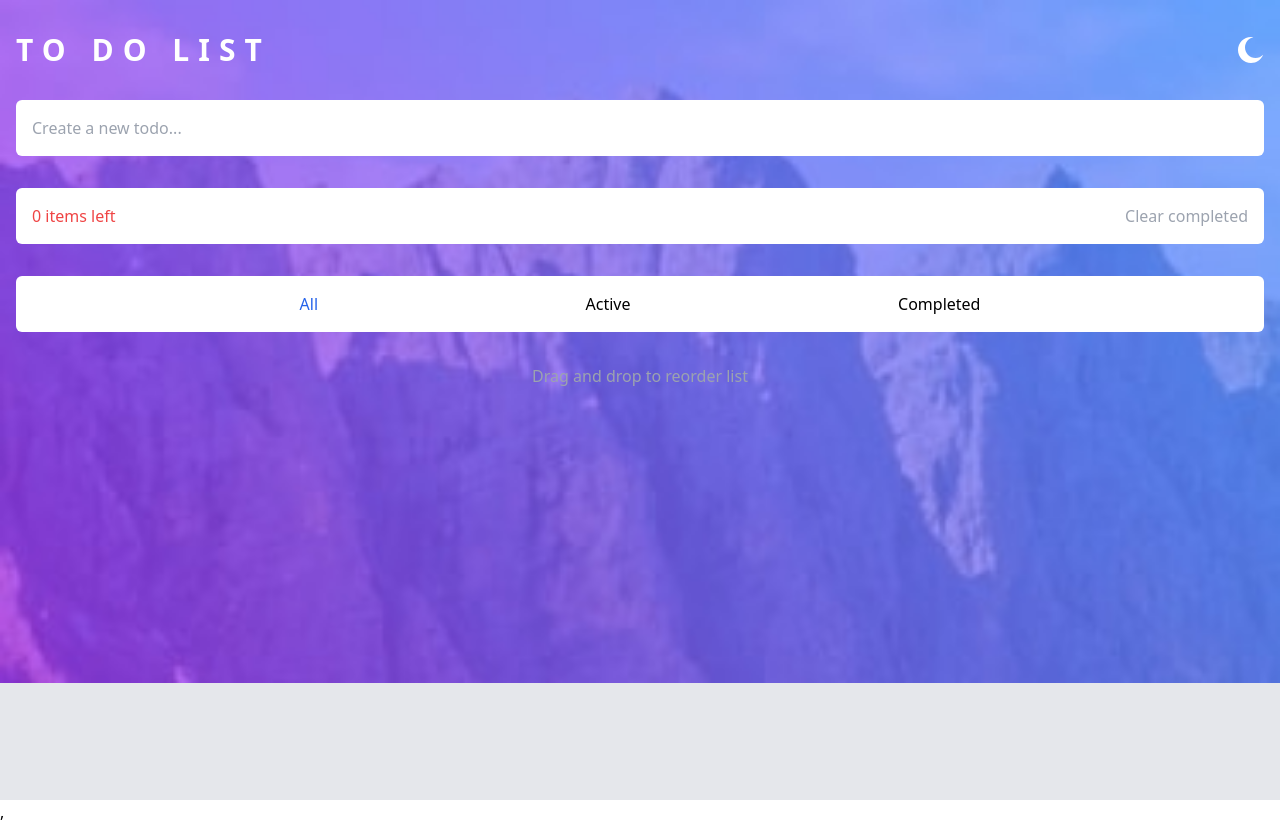
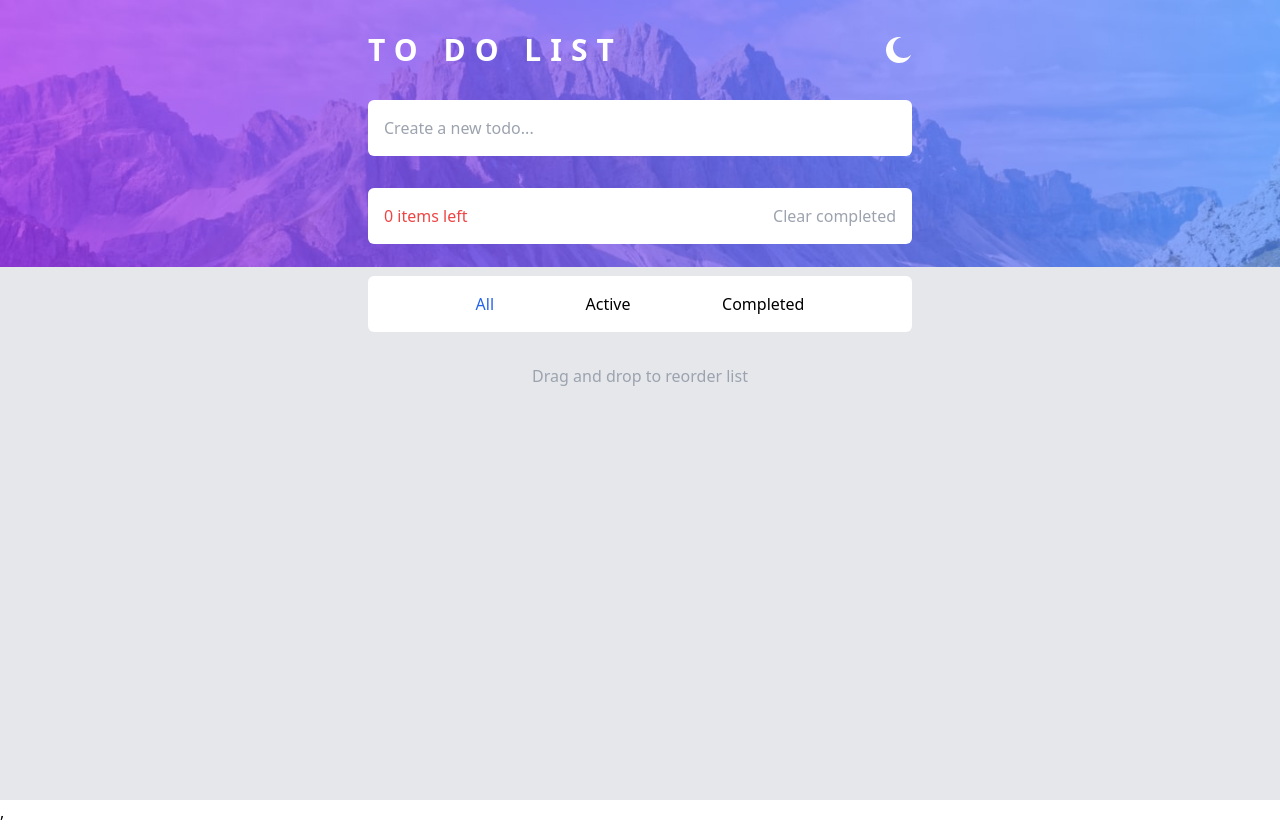
Before and after one commit to JensyFigueroa/toDo-Reto-Frontendmentor-Vite-Tailwind, a React (Vite) app: page / in a window 1280 px wide. Built offline with nearby package versions, Linux system fonts and the light colour scheme.

Commit message:
Haciendo el design Desktop

```diff
--- a/src/App.jsx
+++ b/src/App.jsx
@@ -8,7 +8,8 @@
 
 const App = () => {
     return (
-        <div className="bg-[url(./assets/images/bg-mobile-light.jpg)] bg-no-repeat bg-contain bg-gray-200 min-h-screen dark:bg-[url(./assets/images/bg-mobile-dark.jpg)] dark:bg-gray-900 transition-all duration-1000">
+        <div className="bg-[url(./assets/images/bg-mobile-light.jpg)] bg-no-repeat bg-contain bg-gray-200 min-h-screen dark:bg-[url(./assets/images/bg-mobile-dark.jpg)] dark:bg-gray-900 transition-all duration-1000 md:bg-[url(./assets/images/bg-desktop-light.jpg)] md:dark:bg-[url(./assets/images/bg-desktop-dark.jpg)]"
+        >
 
             <Header />
 
--- a/src/components/filterTodo/FilterTodo.jsx
+++ b/src/components/filterTodo/FilterTodo.jsx
@@ -9,7 +9,7 @@
     const [filter, setFilter] = useState('ALL')
 
     return (
-        <section className="container mx-auto mt-8 px-4">
+        <section className="container mx-auto mt-8 px-4 md:max-w-xl">
                 <div className='bg-white rounded-md flex justify-evenly p-4 dark:bg-gray-800 '>
                 <button className={`${filter === 'ALL' && 'text-blue-600'} hover:text-blue-600`} onClick={() => {dispatch(filterTodos('ALL')), setFilter('ALL')}}>All</button>
                 <button className={`${filter === 'ACTIVE' && 'text-blue-600'} hover:text-blue-600`} onClick={() => {dispatch(filterTodos('ACTIVE')), setFilter('ACTIVE')}}>Active</button>
--- a/src/components/layout/header/Header.jsx
+++ b/src/components/layout/header/Header.jsx
@@ -25,7 +25,7 @@
      },[darkMode])
 
     return (
-        <header className="container mx-auto px-4  pt-8">
+        <header className="container mx-auto px-4  pt-8 md:max-w-xl">
             <div className="flex justify-between">
                 <h1 className="uppercase text-white text-3xl font-semibold tracking-[0.3em]">To do List</h1>
                 <button onClick={handleChangeToogleTheme}>
--- a/src/components/layout/main/Main.jsx
+++ b/src/components/layout/main/Main.jsx
@@ -3,7 +3,7 @@
 
 const Main = () => {
     return (
-        <main className="container mx-auto mt-8 px-4">
+        <main className="container mx-auto mt-8 px-4 md:max-w-xl">
 
             <FormAddTodo />
 
--- a/src/components/todoItem/TodoItem.jsx
+++ b/src/components/todoItem/TodoItem.jsx
@@ -2,7 +2,7 @@
 import IcoCross from '../icons/IcoCross'
 import IcoCheck from '../icons/IcoCheck'
 import { deleteTodo, stateToDo, getTodos } from '../../redux/actions/index'
-import { useEffect, useState } from "react"
+import { useEffect } from "react"
 
 const TodoItem = () => {
     const dispatch = useDispatch()
--- a/src/redux/reducer/index.js
+++ b/src/redux/reducer/index.js
@@ -79,8 +79,6 @@
         case COMPLETED_TODOS:
             const completeTodos = state.allToDosCopy.filter((todo) => todo.complete)
 
-            console.log(completeTodos)
-
             return {
                 ...state,
                 allToDos: completeTodos
```
